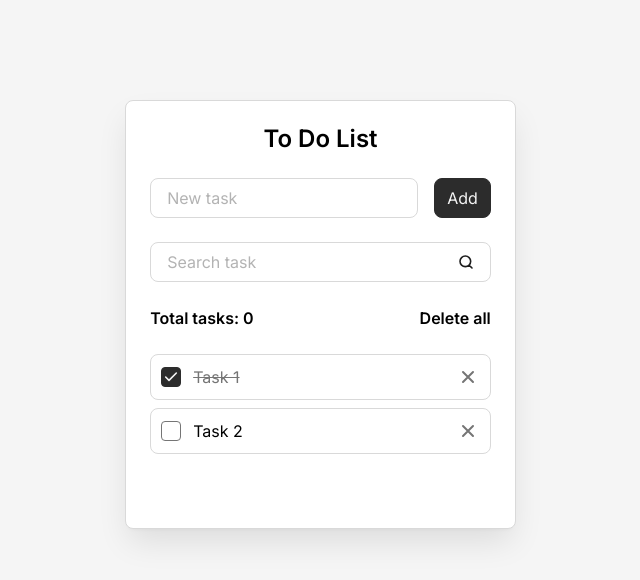
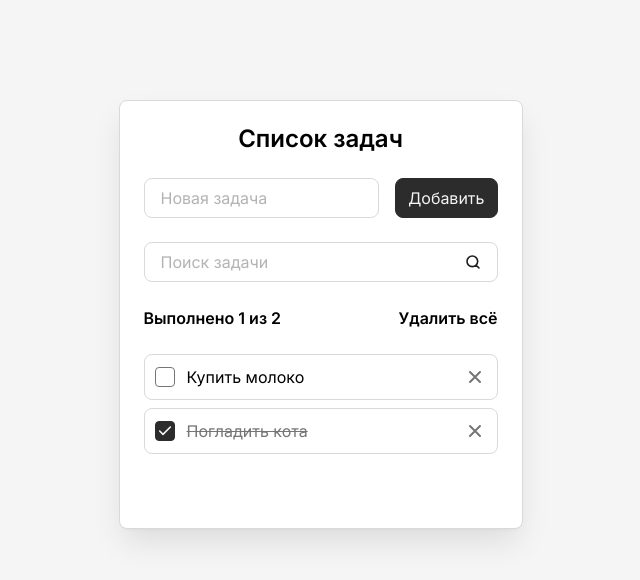
Before and after one commit to Roman-oryol/todo-app, a React (Vite) app: page / in a window 1280 px wide. Shown: the top 580 px of the page, without its empty margins (312-952 px from the left). Built offline with nearby package versions, Linux system fonts and the light colour scheme.

Commit message:
feat: реализовать функциональность управления задачами с формами добавления и поиска

```diff
--- a/src/components/AddTaskForm.jsx
+++ b/src/components/AddTaskForm.jsx
@@ -1,11 +1,22 @@
 import Button from './Button';
 import Field from './Field';
 
-const AddTaskForm = () => {
+const AddTaskForm = ({ addTask, newTaskTitle, setNewTaskTitle }) => {
+  const onSubmit = (event) => {
+    event.preventDefault();
+    addTask();
+  };
+
   return (
-    <form className="todo__form">
-      <Field />
-      <Button />
+    <form className="todo__form" onSubmit={onSubmit}>
+      <Field
+        className="todo__field"
+        id="new-task"
+        label="Новая задача"
+        value={newTaskTitle}
+        onInput={(event) => setNewTaskTitle(event.target.value)}
+      />
+      <Button type="submit">Добавить</Button>
     </form>
   );
 };
--- a/src/components/Button.jsx
+++ b/src/components/Button.jsx
@@ -1,7 +1,7 @@
-const Button = () => {
+const Button = ({ className = '', type = 'button', children }) => {
   return (
-    <button className="button" type="submit">
-      Add
+    <button className={`button ${className}`} type={type}>
+      {children}
     </button>
   );
 };
--- a/src/components/Field.jsx
+++ b/src/components/Field.jsx
@@ -1,14 +1,24 @@
-const Field = () => {
+const Field = ({
+  className = '',
+  id,
+  label,
+  type = 'text',
+  onInput,
+  value,
+}) => {
   return (
-    <div className="todo__field field">
-      <label className="field__label" htmlFor="new-task">
-        New task
+    <div className={`field ${className}`}>
+      <label className="field__label" htmlFor={id}>
+        {label}
       </label>
       <input
         className="field__input"
-        id="new-task"
+        type={type}
+        id={id}
         placeholder=" "
         autoComplete="off"
+        onInput={onInput}
+        value={value}
       />
     </div>
   );
--- a/src/components/SearchTaskForm.jsx
+++ b/src/components/SearchTaskForm.jsx
@@ -1,18 +1,15 @@
-const SearchTaskForm = () => {
+import Field from './Field';
+
+const SearchTaskForm = ({ onSearchInput }) => {
   return (
-    <form className="todo__form">
-      <div className="todo__field field">
-        <label className="field__label" htmlFor="search-task">
-          Search task
-        </label>
-        <input
-          className="field__input"
-          id="search-task"
-          placeholder=" "
-          autoComplete="off"
-          type="search"
-        />
-      </div>
+    <form className="todo__form" onSubmit={(event) => event.preventDefault()}>
+      <Field
+        className="todo__field"
+        id="search-task"
+        type="search"
+        label="Поиск задачи"
+        onInput={(event) => onSearchInput(event.target.value)}
+      />
     </form>
   );
 };
--- a/src/components/Todo.jsx
+++ b/src/components/Todo.jsx
@@ -1,16 +1,74 @@
+import { useState } from 'react';
 import AddTaskForm from './AddTaskForm';
 import SearchTaskForm from './SearchTaskForm';
 import TodoInfo from './TodoInfo';
 import TodoList from './TodoList';
 
 const Todo = () => {
+  const [tasks, setTasks] = useState([
+    { id: 'task-1', title: 'Купить молоко', isDone: false },
+    { id: 'task-2', title: 'Погладить кота', isDone: true },
+  ]);
+
+  const [newTaskTitle, setNewTaskTitle] = useState('');
+
+  const deleteAllTasks = () => {
+    const isConfirmed = confirm('Вы уверены, что хотите удалить все задачи?');
+
+    if (isConfirmed) {
+      setTasks([]);
+    }
+  };
+
+  const deleteTask = (taskId) => {
+    setTasks((tasks) => tasks.filter((task) => task.id !== taskId));
+  };
+
+  const toggleTaskComplete = (taskId, isDone) => {
+    setTasks((tasks) =>
+      tasks.map((task) => {
+        if (task.id === taskId) {
+          return { ...task, isDone };
+        }
+
+        return task;
+      })
+    );
+  };
+
+  const filterTasks = (query) => {
+    console.log(`Поиск ${query}`);
+  };
+
+  const addTask = () => {
+    if (newTaskTitle.trim().length > 0) {
+      setTasks((tasks) => [
+        ...tasks,
+        { id: crypto.randomUUID(), title: newTaskTitle, isDone: false },
+      ]);
+      setNewTaskTitle('');
+    }
+  };
+
   return (
     <div className="todo">
-      <h1 className="todo__title">To Do List</h1>
-      <AddTaskForm />
-      <SearchTaskForm />
-      <TodoInfo />
-      <TodoList />
+      <h1 className="todo__title">Список задач</h1>
+      <AddTaskForm
+        addTask={addTask}
+        newTaskTitle={newTaskTitle}
+        setNewTaskTitle={setNewTaskTitle}
+      />
+      <SearchTaskForm onSearchInput={filterTasks} />
+      <TodoInfo
+        total={tasks.length}
+        done={tasks.filter(({ isDone }) => isDone).length}
+        onDeleteAllButtonClick={deleteAllTasks}
+      />
+      <TodoList
+        tasks={tasks}
+        onDeleteTaskButtonClick={deleteTask}
+        onTaskCompleteChange={toggleTaskComplete}
+      />
     </div>
   );
 };
--- a/src/components/TodoInfo.jsx
+++ b/src/components/TodoInfo.jsx
@@ -1,12 +1,20 @@
-const TodoInfo = () => {
+const TodoInfo = ({ total, done, onDeleteAllButtonClick }) => {
+  const hasTasks = total > 0;
+
   return (
     <div className="todo__info">
       <div className="todo__total-tasks">
-        Total tasks: <span>0</span>
+        Выполнено {done} из {total}
       </div>
-      <button className="todo__delete-all-button" type="button">
-        Delete all
-      </button>
+      {hasTasks && (
+        <button
+          className="todo__delete-all-button"
+          type="button"
+          onClick={onDeleteAllButtonClick}
+        >
+          Удалить всё
+        </button>
+      )}
     </div>
   );
 };
--- a/src/components/TodoItem.jsx
+++ b/src/components/TodoItem.jsx
@@ -1,19 +1,28 @@
-const TodoItem = () => {
+const TodoItem = ({
+  className = '',
+  id,
+  title,
+  isDone,
+  onDeleteTaskButtonClick,
+  onTaskCompleteChange,
+}) => {
   return (
-    <li className="todo__item todo-item">
+    <li className={`todo-item ${className}`}>
       <input
         className="todo-item__checkbox"
-        id="task-1"
+        id={id}
         type="checkbox"
-        checked
+        checked={isDone}
+        onChange={({ target }) => onTaskCompleteChange(id, target.checked)}
       />
       <label className="todo-item__label" htmlFor="task-1">
-        Task 1
+        {title}
       </label>
       <button
         className="todo-item__delete-button"
         aria-label="Delete"
         title="Delete"
+        onClick={() => onDeleteTaskButtonClick(id)}
       >
         <svg
           width="20"
--- a/src/components/TodoList.jsx
+++ b/src/components/TodoList.jsx
@@ -1,6 +1,10 @@
 import TodoItem from './TodoItem';
 
-const TodoList = () => {
+const TodoList = ({
+  tasks = [],
+  onDeleteTaskButtonClick,
+  onTaskCompleteChange,
+}) => {
   const hasTasks = true;
 
   if (!hasTasks) {
@@ -9,34 +13,15 @@ const TodoList = () => {
 
   return (
     <ul className="todo__list">
-      <TodoItem />
-      <li className="todo__item todo-item">
-        <input className="todo-item__checkbox" id="task-2" type="checkbox" />
-        <label className="todo-item__label" htmlFor="task-2">
-          Task 2
-        </label>
-        <button
-          className="todo-item__delete-button"
-          aria-label="Delete"
-          title="Delete"
-        >
-          <svg
-            width="20"
-            height="20"
-            viewBox="0 0 20 20"
-            fill="none"
-            xmlns="http://www.w3.org/2000/svg"
-          >
-            <path
-              d="M15 5L5 15M5 5L15 15"
-              stroke="#757575"
-              strokeWidth="2"
-              strokeLinecap="round"
-              strokeLinejoin="round"
-            />
-          </svg>
-        </button>
-      </li>
+      {tasks.map((task) => (
+        <TodoItem
+          className="todo__item"
+          key={task.id}
+          {...task}
+          onDeleteTaskButtonClick={onDeleteTaskButtonClick}
+          onTaskCompleteChange={onTaskCompleteChange}
+        />
+      ))}
     </ul>
   );
 };
```
